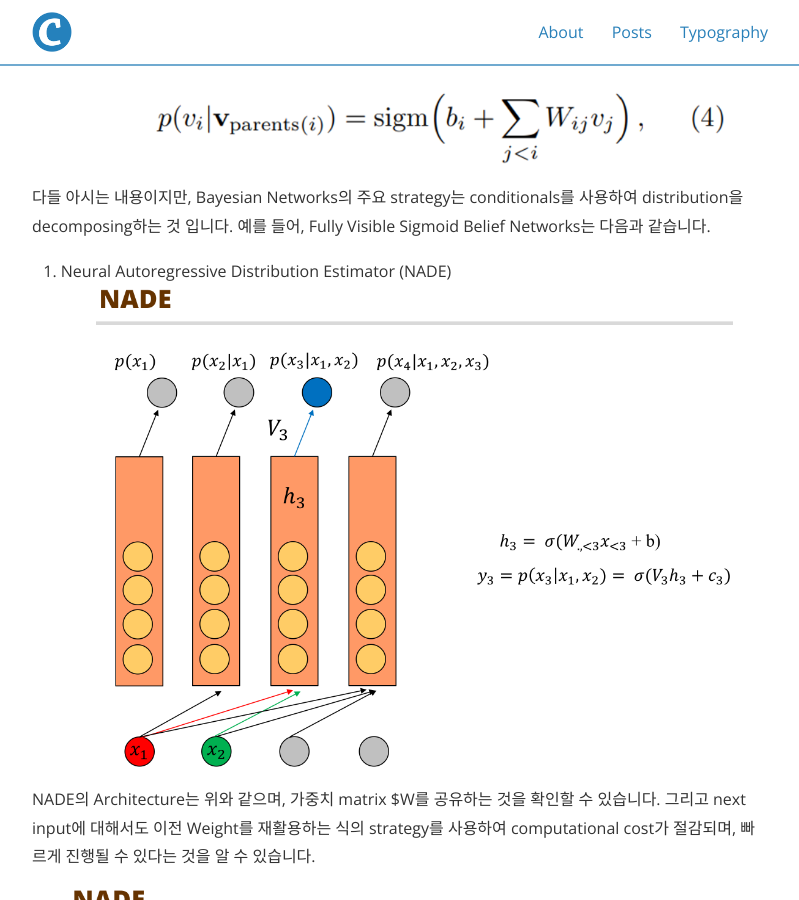
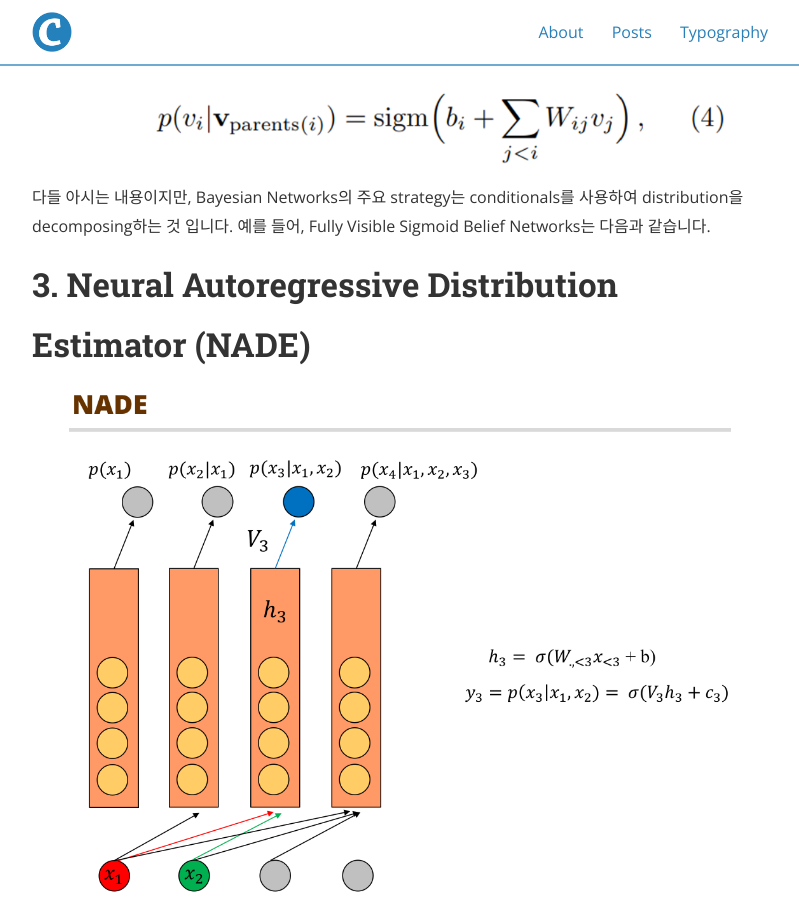
Before and after one commit to deep-generative-models-AIM5036/deep-generative-models-AIM5036.github.io, a Jekyll site: the page built from _posts/2022-11-13-NADE.md, in a window 1280 px wide and 900 px high, scrolled down 2362 px. Shown: the whole window, without its empty margins (240-1039 px from the left). Built offline with Jekyll 4.4.1, drawn with Linux system fonts in a browser that asks for light colours; nearby versions of some CDN libraries.

Commit message:
Update 2022-11-13-NADE.md

```diff
--- a/_posts/2022-11-13-NADE.md
+++ b/_posts/2022-11-13-NADE.md
@@ -35,7 +35,7 @@ Energy function을 이용하여 Probability를 구하지만, 다양한 문제가
 
 다들 아시는 내용이지만, Bayesian Networks의 주요 strategy는 conditionals를 사용하여 distribution을 decomposing하는 것 입니다. 예를 들어, Fully Visible Sigmoid Belief Networks는 다음과 같습니다.
 
-3. Neural Autoregressive Distribution Estimator (NADE)
+# 3. Neural Autoregressive Distribution Estimator (NADE)
 ![image](/assets/NADE_img/nade1.png)
 
 NADE의 Architecture는 위와 같으며, 가중치 matrix $W를 공유하는 것을 확인할 수 있습니다. 그리고 next input에 대해서도 이전 Weight를 재활용하는 식의 strategy를 사용하여 computational cost가 절감되며, 빠르게 진행될 수 있다는 것을 알 수 있습니다.
```
